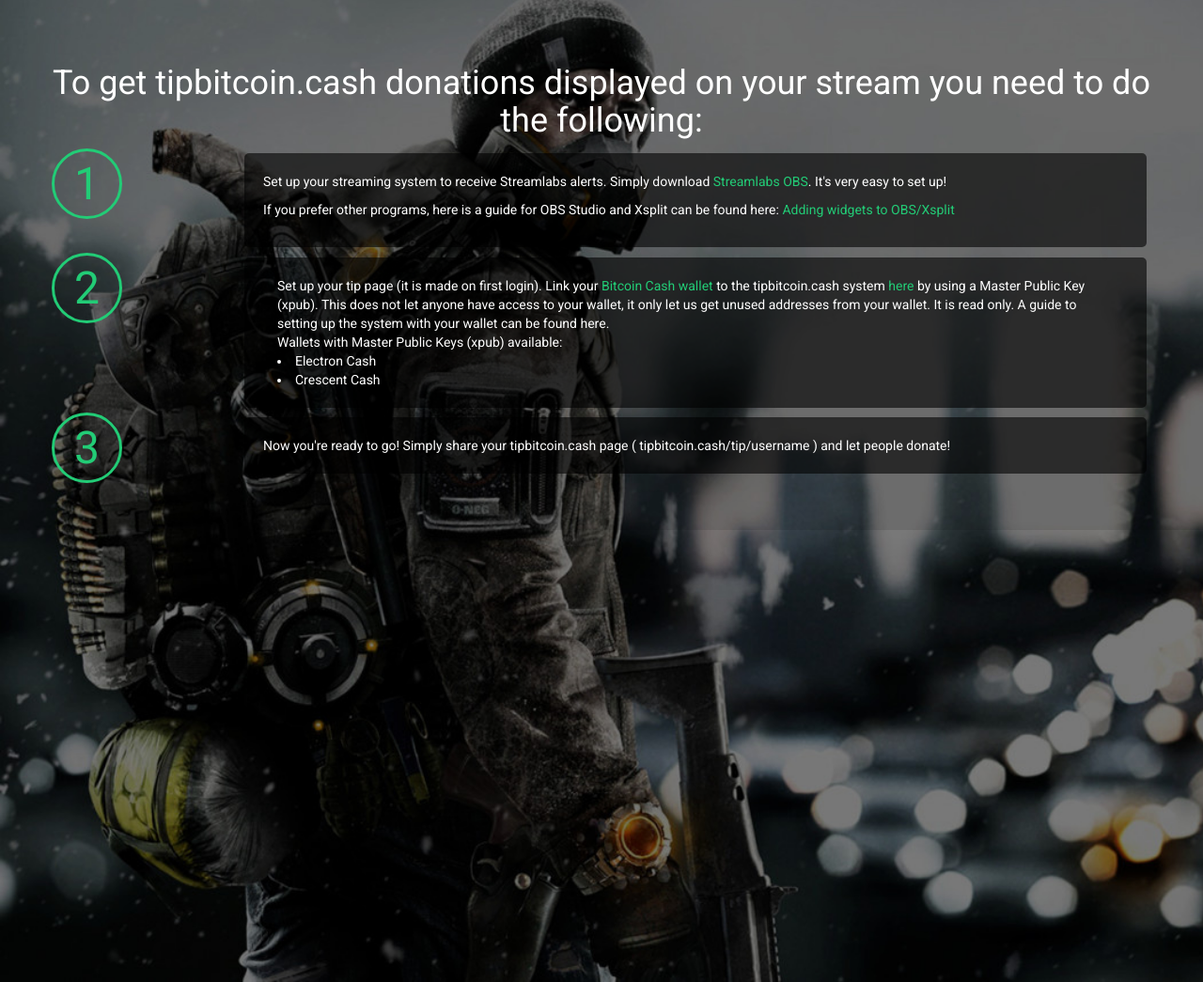
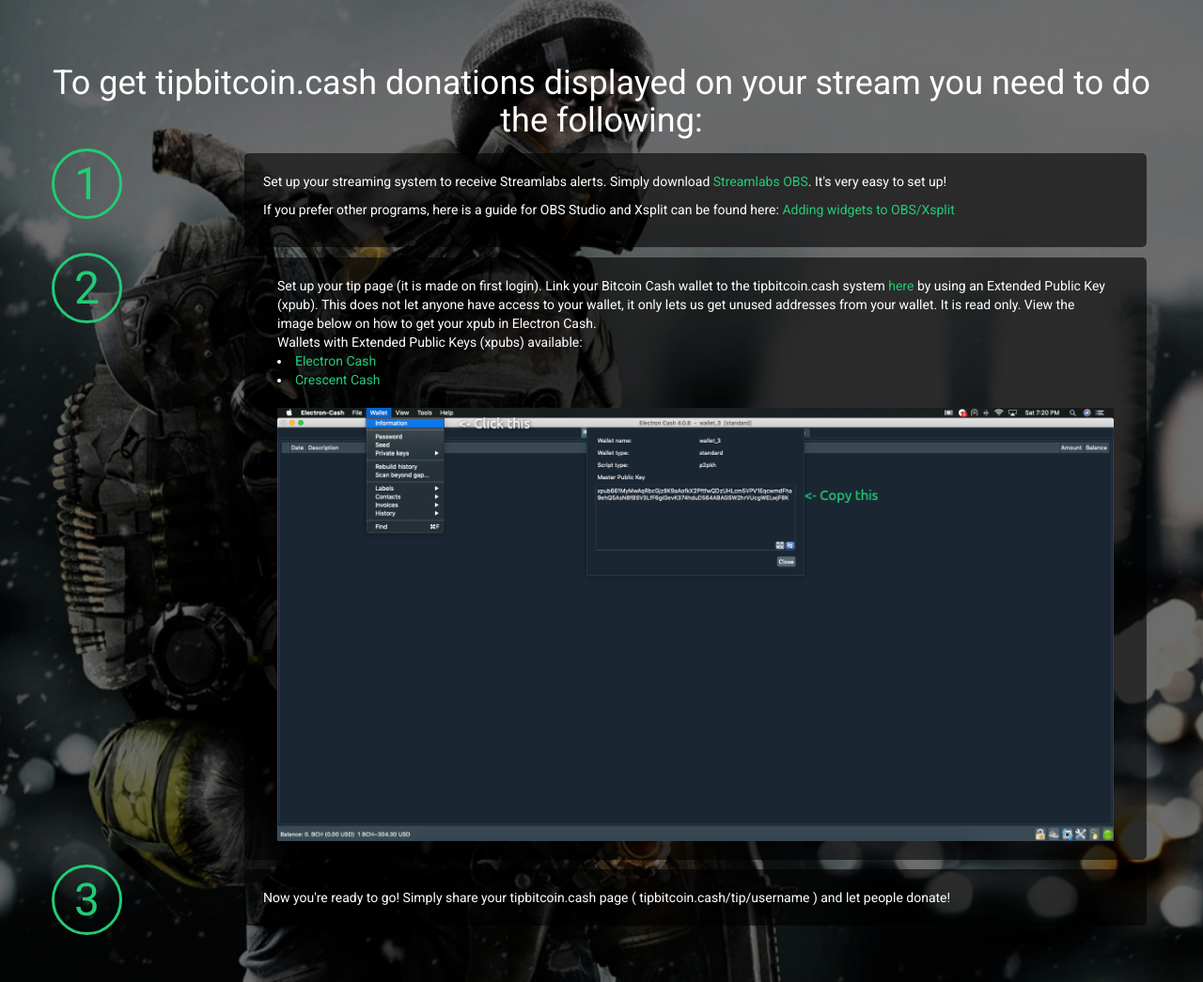
Before and after one commit to 3even/tipbitcoin.cash, a Python web app: template app/templates/how.html in a window 1280 px wide. Shown: the part 51-1096 px from the top of the page at 94% size. Run offline with Jinja, Linux system fonts and the light colour scheme; the template is opened without the code that fills it, so the values that code supplies are empty; some libraries are stand-ins or nearby versions.

Commit message:
make tutorial page better

```diff
--- a/app/templates/how.html
+++ b/app/templates/how.html
@@ -32,13 +32,14 @@
                     <div class="col-md-10 col-sm-10 col-xs-12">
                       <div class="cards">
                         <div class="col-md-12">
-                          Set up your tip page (it is made on first login). Link your <a href="https://crescent.cash"><span class="highlight">Bitcoin Cash wallet</span></a> to the tipbitcoin.cash system <a href="/profile"><span class="highlight">here</span></a> by using a Master Public Key (xpub). This does not let anyone have access to your wallet, it only let us get unused addresses from your wallet. It is read only. A guide to setting up the system with your wallet can be found here.
-                          <div>Wallets with Master Public Keys (xpub) available:</div>
+                          Set up your tip page (it is made on first login). Link your Bitcoin Cash wallet to the tipbitcoin.cash system <a href="/profile"><span class="highlight">here</span></a> by using an Extended Public Key (xpub). This does not let anyone have access to your wallet, it only lets us get unused addresses from your wallet. It is read only. View the image below on how to get your xpub in Electron Cash.
+                          <div>Wallets with Extended Public Keys (xpubs) available:</div>
                           <div>
-                            <li>Electron Cash</li>
-                            <li>Crescent Cash</li>
+                            <li><a href="https://electroncash.org"><span class="highlight">Electron Cash</span></a></li>
+                            <li><a href="https://crescent.cash"><span class="highlight">Crescent Cash</span></a></li>
                           </div>
-
+			  <br>
+			  <img src="https://tipbitcoin.cash/static/img/electron-cash-tutorial.png" width="100%"></img>
 
 
 
@@ -57,7 +58,11 @@
       </div>
       <div class="col-md-10 col-sm-10 col-xs-12">
         <div class="cards">
+	{% if session['nickname'] == null %}
           Now you're ready to go! Simply share your tipbitcoin.cash page ( tipbitcoin.cash/tip/username ) and let people donate!
+	{% else %}
+	  Now you're ready to go! Simply share your tipbitcoin.cash page ( tipbitcoin.cash/tip/{{ session['nickname'] }} ) and let people donate!
+	{% endif %}
       </div>
     </div>
     </div>
```
Also changed, not shown: app/static/img/electron-cash-tutorial.png (added).
